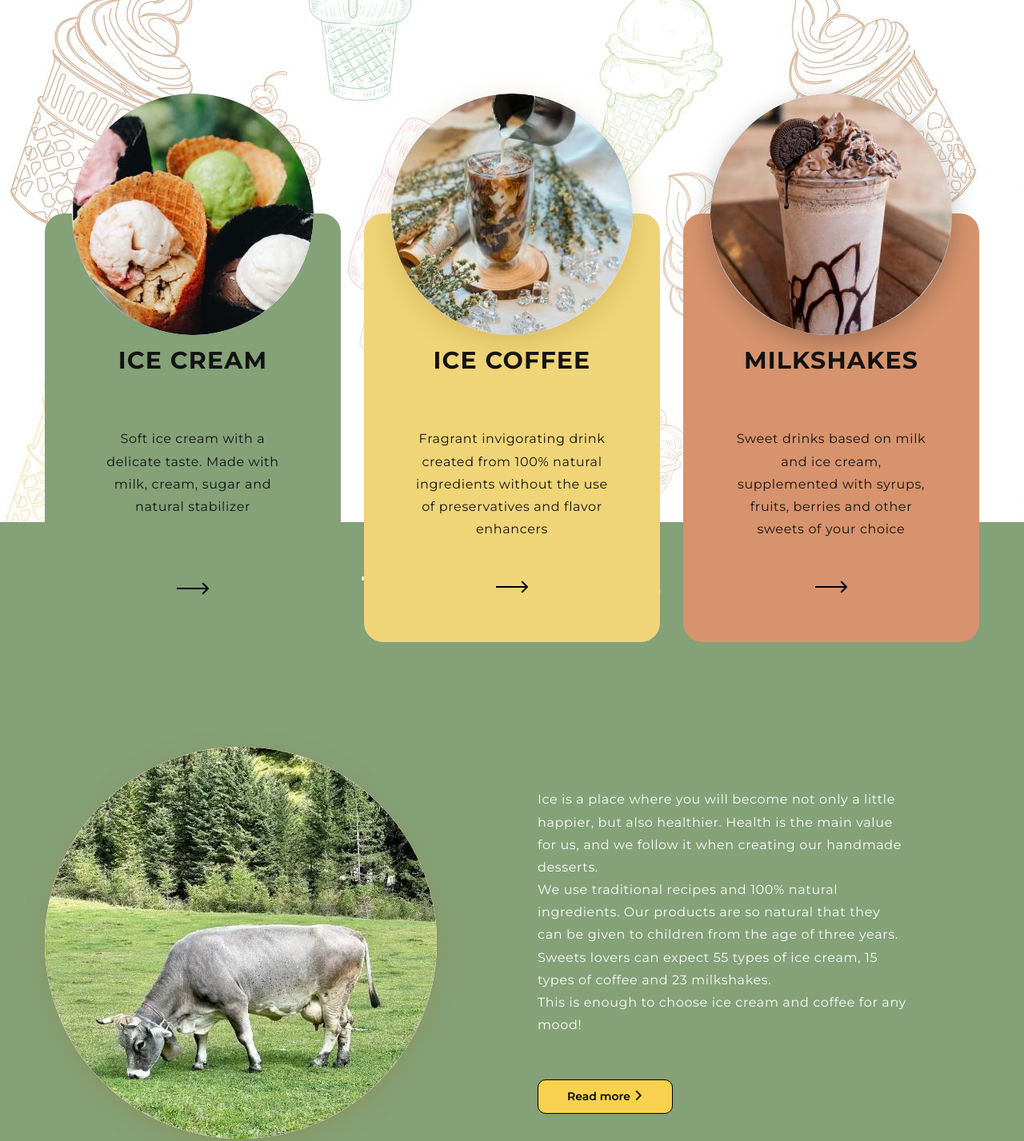
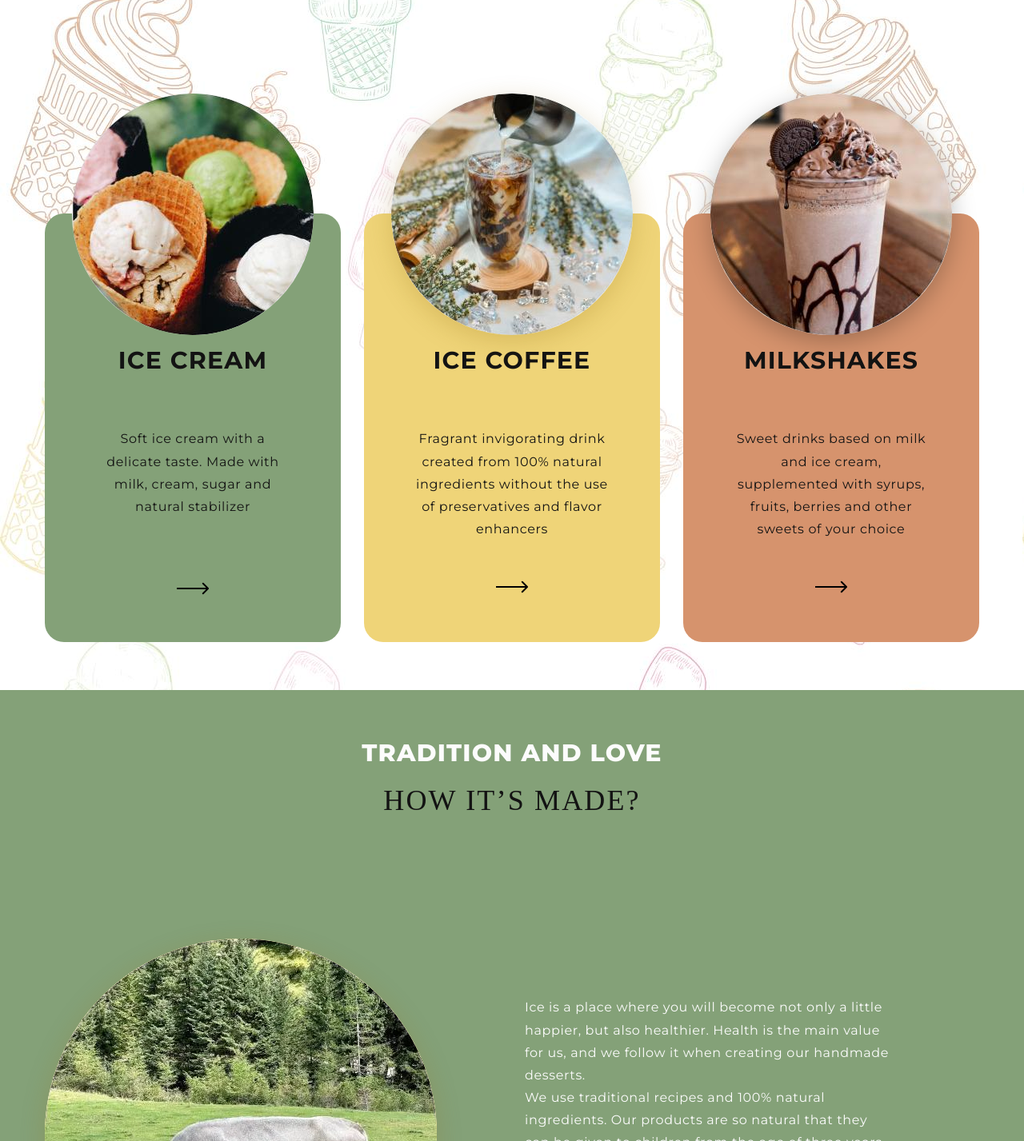
Before and after one commit to Iryna986/myzagotovka23, a plain HTML site: page index.html in a window 1280 px wide. Shown: the part 838-2265 px from the top of the page at 80% size. Drawn offline with nearby package versions, Linux system fonts and the light colour scheme; a web font is replaced by a local one.

Commit message:
product-made

```diff
--- a/css/styles.css
+++ b/css/styles.css
@@ -371,20 +371,26 @@ pointer-events: none;
 
 .product-item-cream {
   position: relative;
-  width: 370px;
-  height: 536px;
+  display: inline-block;
+  margin-bottom: 60px;
+  /* width: 370px;
+  height: 536px; */
 }
 
 .product-item-coffe {
   position: relative;
-  width: 370px;
-  height: 536px;
+  display: inline-block;
+  margin-bottom: 60px;
+  /* width: 370px;
+  height: 536px; */
 }
 
 .product-item-milk {
   position: relative;
-  width: 370px;
-  height: 536px;
+  display: inline-block;
+  margin-bottom: 60px;
+  /* width: 370px;
+  height: 536px; */
 }
 
 /**************/
@@ -574,7 +580,6 @@ pointer-events: none;
 }
 
 
-
 .made-list {
   display: flex;
   justify-content: center;
@@ -630,8 +635,10 @@ pointer-events: none;
 }
 
 .advantages-img {
+  display: inline-block;
+  vertical-align: middle;
   position: absolute;
-  top: 0;
+  top: 30px;
   left: 0;
   background: linear-gradient(0deg, rgba(248, 210, 78, 0.7), rgba(248, 210, 78, 0.7)), #D9D9D9;
   box-shadow: 0px 8px 30px rgba(153, 114, 23, 0.25);
@@ -640,10 +647,15 @@ pointer-events: none;
 
 .product-item-cow-img {
   position: relative;
+  /* display: inline-block;
+  vertical-align: middle; */
 }
 
 .made-text-btn {
-  margin-left: 616px;
+  display: inline-block;
+  vertical-align: middle;
+  margin-top: -70px;
+  margin-left: 600px;
 }
 
 /****************************moreicecream**************/
```
